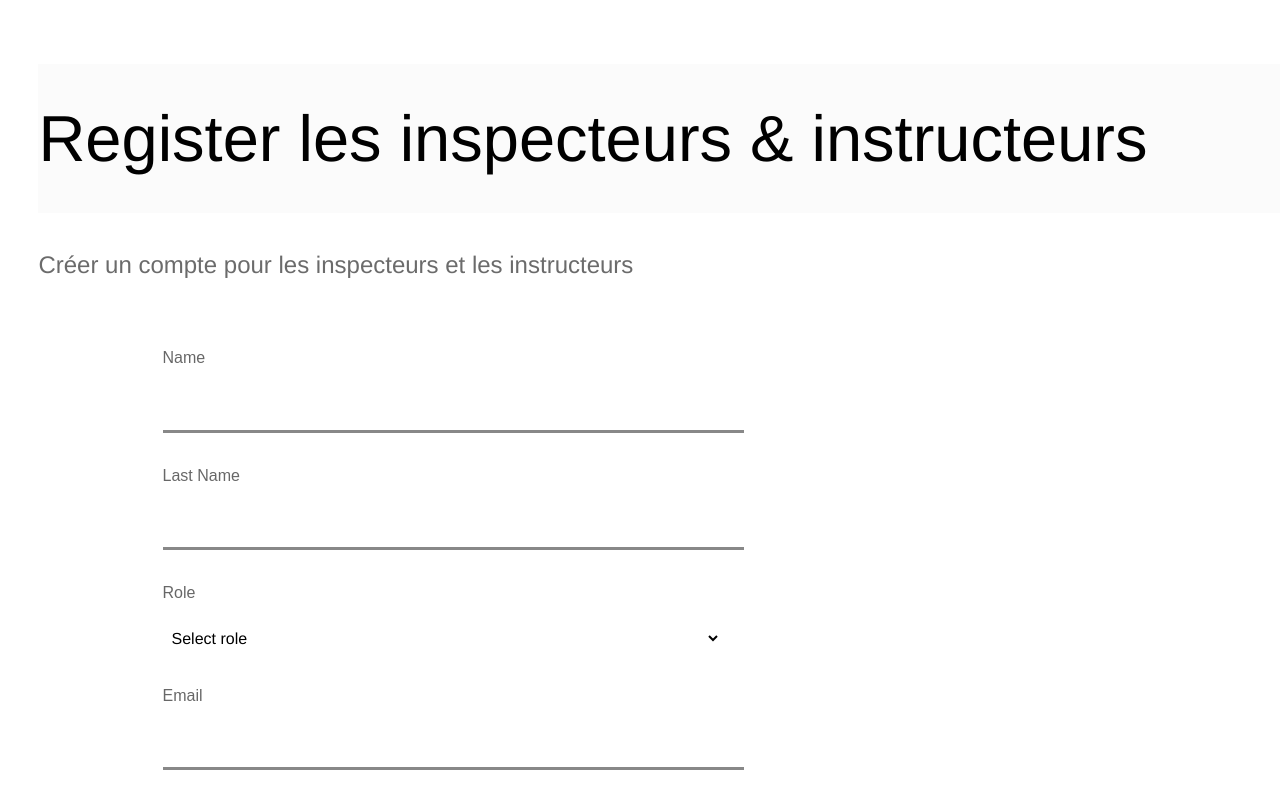
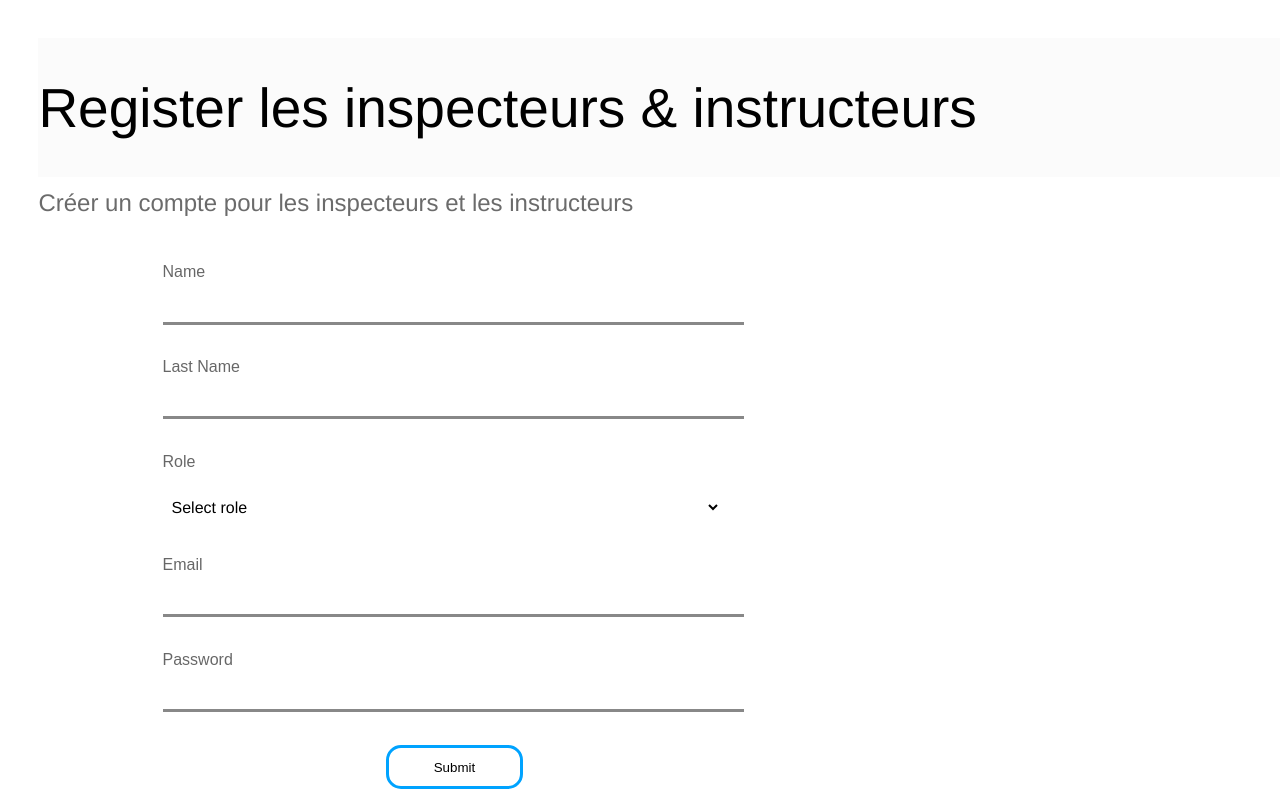
Before and after one commit to Adnane-Louardi-dev/mern-pfe, a React (Create React App) app in the folder client/: page /espaceAgent/Admin/register in a window 1280 px wide. Shown: the top 800 px of the page. Built offline with nearby package versions, Linux system fonts and the light colour scheme.

Commit message:
added scrolling in demandes

```diff
--- a/client/src/espace_agents/Styles/DemandeCard.css
+++ b/client/src/espace_agents/Styles/DemandeCard.css
@@ -38,6 +38,9 @@
 
     display: grid;
     grid-template-columns: 50% 50% ;
+    overflow: auto;
+  height: 600px; /* Adjust the height as needed */
+  border: none; /* Hide the scroll border */
 
   }
 
@@ -119,4 +122,3 @@
 
    font-size: 65px;
   }
-  /* Add any additional styling as per your requirement */
--- a/client/src/espace_agents/Styles/Footer.css
+++ b/client/src/espace_agents/Styles/Footer.css
@@ -1,5 +1,5 @@
 .Footer {
-  padding-top: 5%;
+
   background-color: white;
   width: 95%;
   padding-left: 5%;
--- a/client/src/espace_agents/Styles/Register.css
+++ b/client/src/espace_agents/Styles/Register.css
@@ -1,5 +1,5 @@
 .Register_container {
-    margin-top: 5%;
+    margin-top: 3%;
     margin-left: 3%;
 }
 
@@ -8,11 +8,11 @@
     background-color: rgba(0, 0, 0, 0.014);
     padding-top: 3%;
     padding-bottom: 3%;
-    font-size: 65px;
+    font-size: 55px;
 
 }
 .description {
-    margin-top: 3%;
+    margin-top: 1%;
     font-size: x-large;
     font-family: 'Franklin Gothic Medium', 'Arial Narrow', Arial, sans-serif;
     color: rgba(0, 0, 0, 0.582);
@@ -20,7 +20,7 @@
 }
 
 .registerForm {
-    margin-top: 3%;
+    margin-top: 1%;
     margin-left: 10%;
 
 }
@@ -29,7 +29,7 @@
     padding-top: 3%;
 }
 .inp {
-    margin-top: 2%;
+
     width: 50%;
     padding: 1%;
     border:0;outline:0;
@@ -57,7 +57,7 @@
 }
 .sendI {
     margin-left: 20%;
-    margin-top: 5%;
+    margin-top: 3%;
     border: 3px solid;
     padding-top: 1%;
     padding-bottom: 1%;
```
